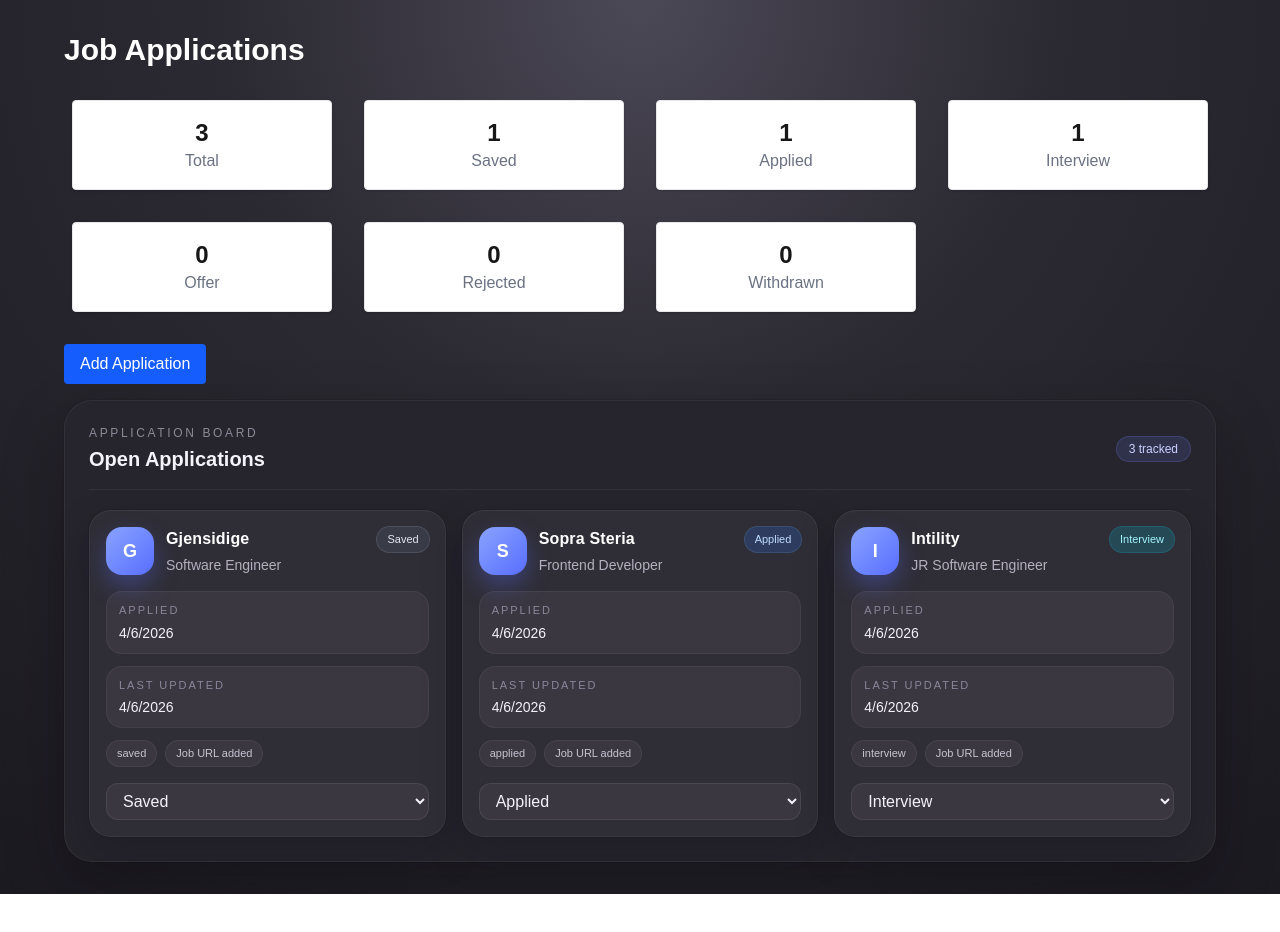
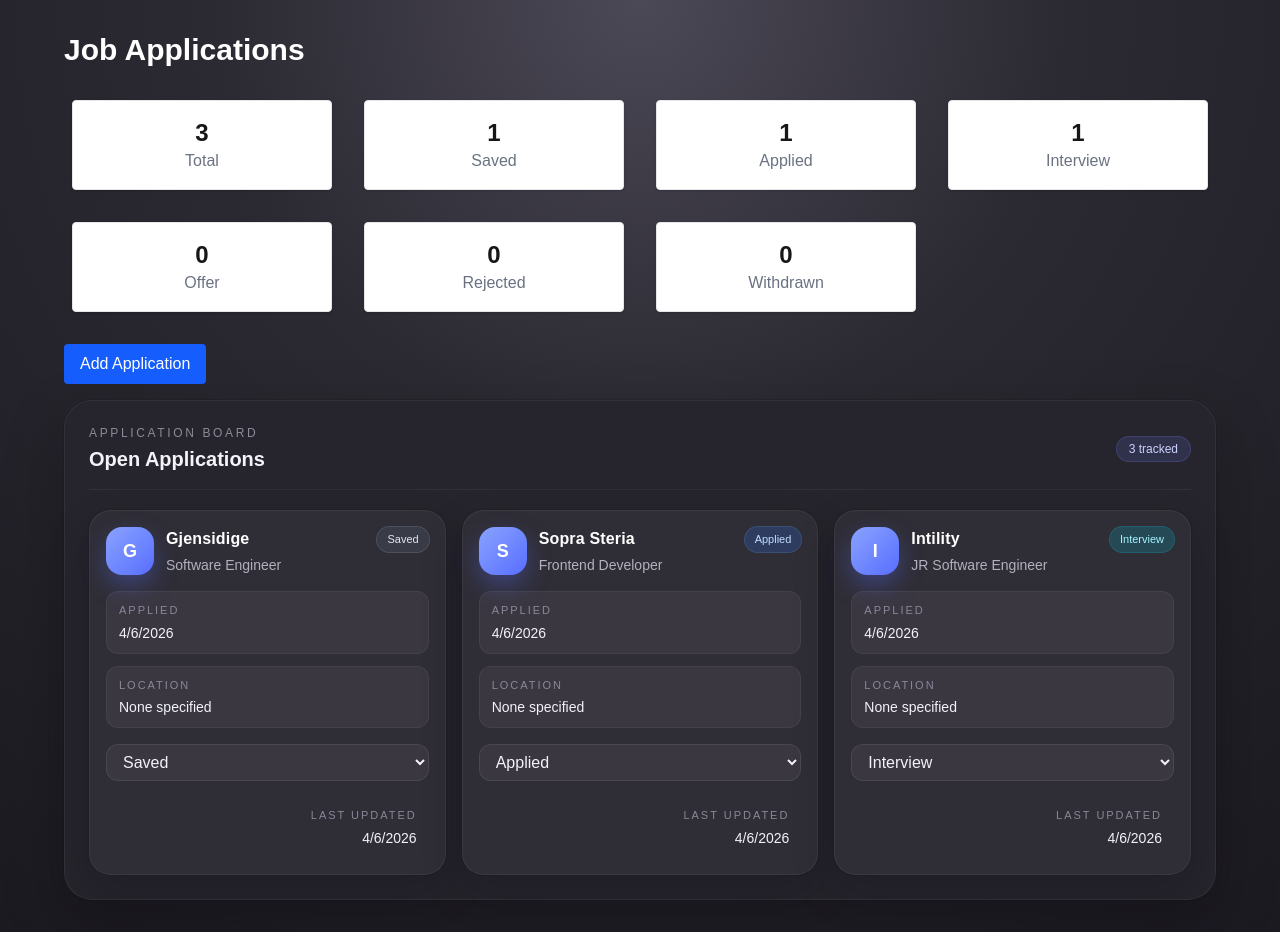
Before and after one commit to SteinGansmoe/JobApplicator, a Next.js app: page / in a window 1280 px wide. Before the commit the page ends 894 px from the top, so only its background shows below. Built offline with nearby package versions, Linux system fonts and the light colour scheme.

Commit message:
Changed styling on project card slightly, moved last updated and added Location to each card.

```diff
--- a/app/page.tsx
+++ b/app/page.tsx
@@ -10,6 +10,7 @@ export default function Home() {
   const [applications, setApplications] = useState<Application[]>(mockApplications);
   const [showForm, setShowForm] = useState(false);
   const [company, setCompany] = useState("");
+  const [location, setLocation] = useState("");
   const [position, setPosition] = useState("");
   const [status, setStatus] = useState("saved");
   const [jobUrl, setJobUrl] = useState("");
@@ -34,6 +35,7 @@ const handleSubmit = (e: React.FormEvent) => {
         id: (applications.length + 1).toString(),
         company: company.trim(),
         position: position.trim(),
+        location: location.trim(),
         status: status as ApplicationStatus,
         job_url: jobUrl,
         created_at: new Date().toISOString(),
@@ -88,8 +90,10 @@ const statsArray = [
         position={position}
         status={status}
         jobUrl={jobUrl}
+        location={location}
         onCompanyChange={setCompany}
         onPositionChange={setPosition}
+        onLocationChange={setLocation}
         onStatusChange={setStatus}
         onJobUrlChange={setJobUrl}
         onSubmit={handleSubmit}
--- a/app/src/types/index.ts
+++ b/app/src/types/index.ts
@@ -33,6 +33,7 @@ export interface Interview {
 export interface Application {
     id: string;
     company: string;
+    location: string;
     job_url?: string;
     status: ApplicationStatus;
     position: string;
--- a/components/application-card.tsx
+++ b/components/application-card.tsx
@@ -48,7 +48,7 @@ export default function ApplicationCard({
       </div>
 
       <div className="space-y-3">
-        <div className="rounded-2xl border border-white/5 bg-[#3a3741] px-3 py-2.5">
+        <div className="rounded-xl border border-white/5 bg-[#3a3741] px-3 py-2.5">
           <p className="text-[11px] uppercase tracking-[0.18em] text-[#8c8699]">
             Applied
           </p>
@@ -56,28 +56,18 @@ export default function ApplicationCard({
             {new Date(application.created_at).toLocaleDateString()}
           </p>
         </div>
-
-        <div className="rounded-2xl border border-white/5 bg-[#3a3741] px-3 py-2.5">
+        <div className="rounded-xl border border-white/5 bg-[#3a3741] px-3 py-2.5">
           <p className="text-[11px] uppercase tracking-[0.18em] text-[#8c8699]">
-            Last Updated
+            Location
           </p>
           <p className="mt-1 text-sm font-medium text-[#f3f1f8]">
-            {new Date(application.updated_at).toLocaleDateString()}
+            {application.location || "None specified"}
           </p>
-        </div>
-
-        <div className="flex flex-wrap gap-2">
-          <span className="rounded-full border border-white/6 bg-[#3a3741] px-2.5 py-1 text-[11px] text-[#c8c4d1]">
-            {application.status}
-          </span>
-          {application.job_url && (
-            <span className="rounded-full border border-white/6 bg-[#3a3741] px-2.5 py-1 text-[11px] text-[#c8c4d1]">
-              Job URL added
-            </span>
-          )}
         </div>
       </div>
 
+
+{/* Status Dropdown this is a temp solution until Kanban with drag and drop is implemented. */}
       <select
         value={application.status}
         onChange={(e) =>
@@ -101,6 +91,14 @@ export default function ApplicationCard({
         <option value="rejected">Rejected</option>
         <option value="withdrawn">Withdrawn</option>
       </select>
+      <div className="mt-4 px-3 py-2.5">
+          <p className="text-[11px] text-right uppercase tracking-[0.18em] text-[#8c8699]">
+            Last Updated
+          </p>
+          <p className="mt-1 text-right text-sm font-medium text-[#f3f1f8]">
+            {new Date(application.updated_at).toLocaleDateString()}
+          </p>
+        </div>
     </div>
   );
 }
--- a/components/application-form.tsx
+++ b/components/application-form.tsx
@@ -3,10 +3,12 @@ import { ApplicationStatus } from "@/app/src/types";
 type ApplicationFormProps = {
   company: string;
   position: string;
+  location?: string;
   status: string;
   jobUrl: string;
   onCompanyChange: (value: string) => void;
   onPositionChange: (value: string) => void;
+  onLocationChange: (value: string) => void;
   onStatusChange: (value: ApplicationStatus) => void;
   onJobUrlChange: (value: string) => void;
   onSubmit: (e: React.FormEvent) => void;
@@ -18,8 +20,10 @@ export default function ApplicationForm({
   position,
   status,
   jobUrl,
+  location,
   onCompanyChange,
   onPositionChange,
+  onLocationChange,
   onStatusChange,
   onJobUrlChange,
   onSubmit,
@@ -59,6 +63,22 @@ export default function ApplicationForm({
         value={position}
         onChange={(e) => onPositionChange(e.target.value)}
         placeholder="Position"
+        className="
+          w-full
+          px-3 py-2
+          rounded-lg
+          border border-gray-300 dark:border-gray-700
+          bg-white dark:bg-gray-800
+          text-gray-900 dark:text-gray-100
+          placeholder-gray-400
+          focus:outline-none focus:ring-2 focus:ring-blue-500
+        "
+      />
+
+      <input
+        value={location}
+        onChange={(e) => onLocationChange(e.target.value)}
+        placeholder="Location (optional)"
         className="
           w-full
           px-3 py-2
```
